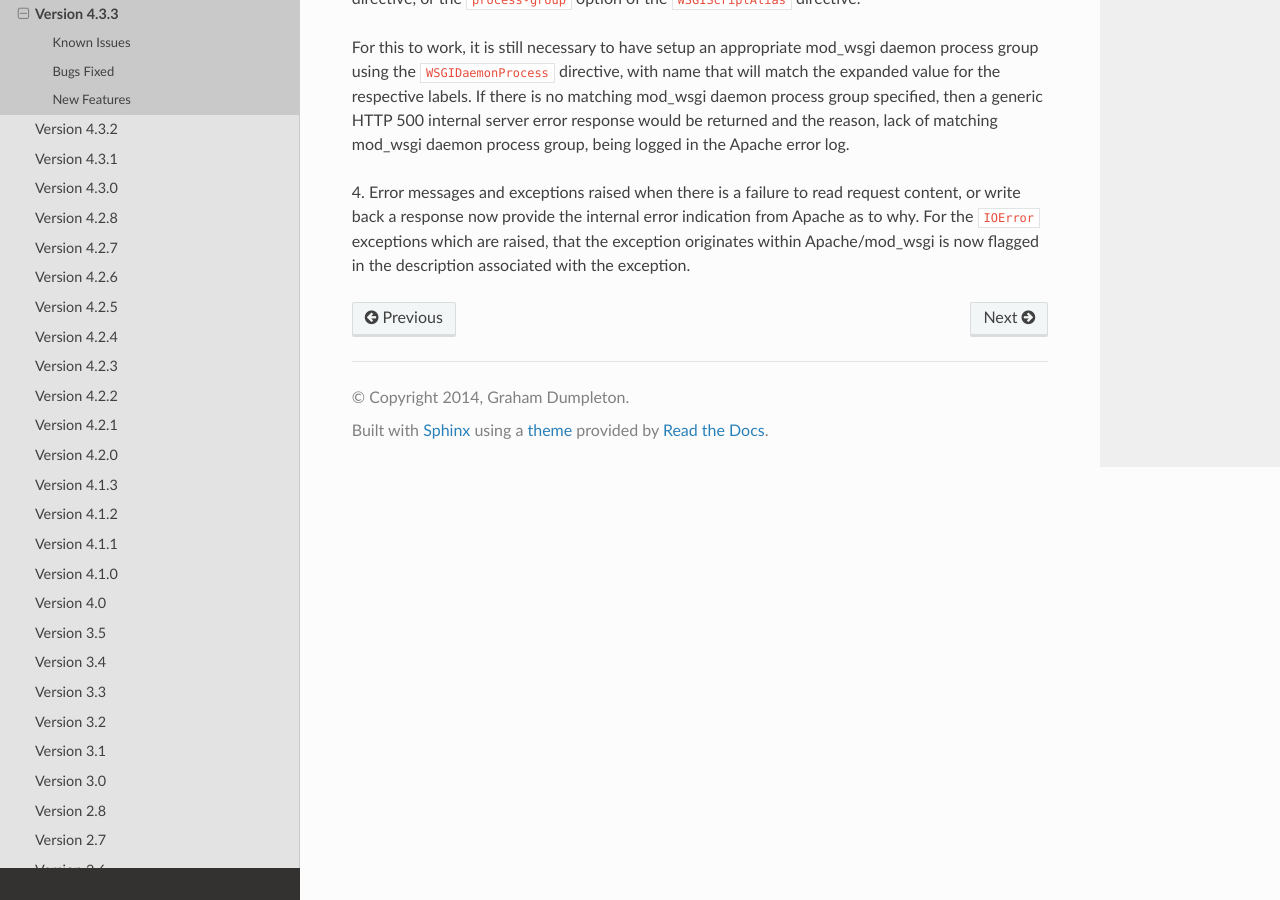
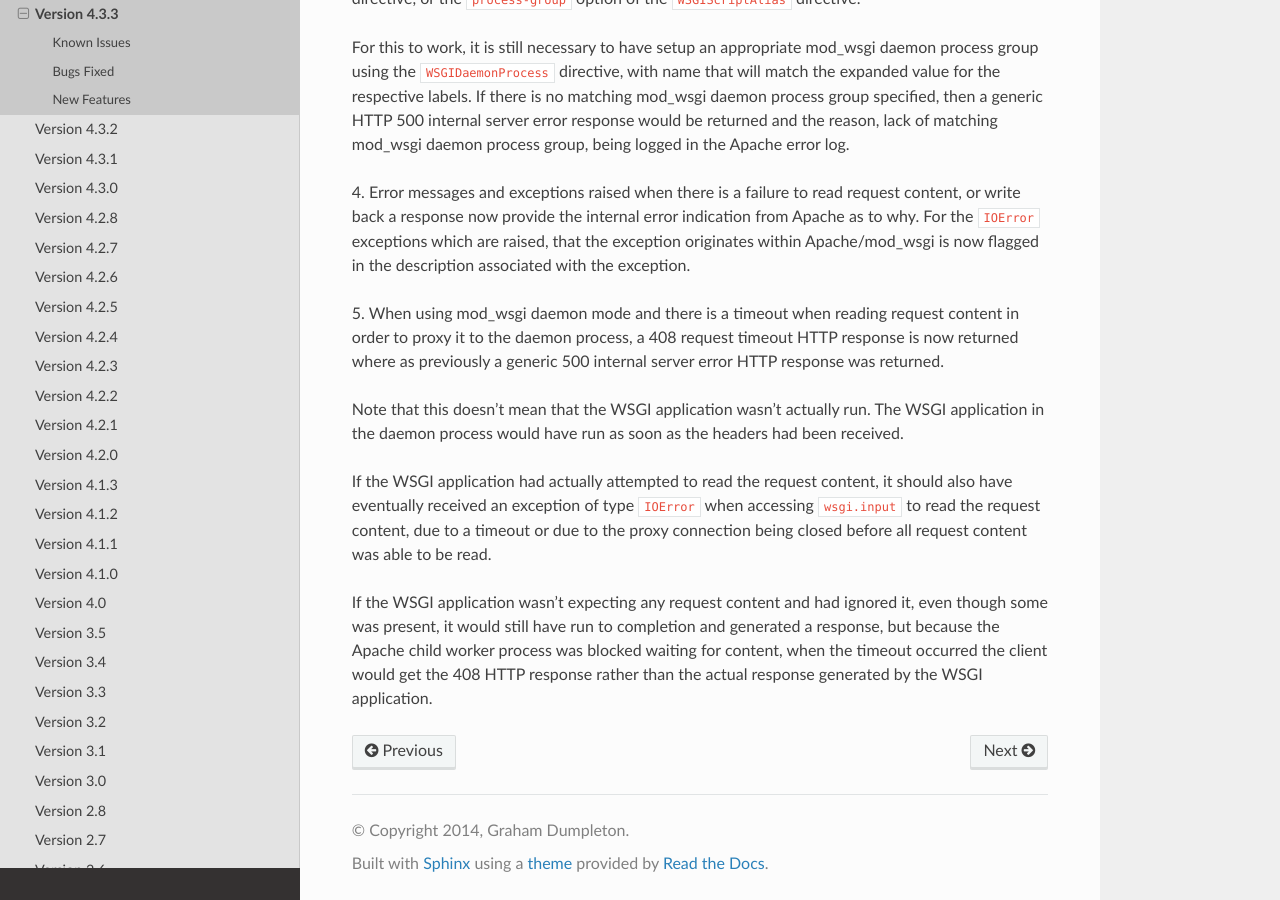
Before and after one commit to GrahamDumpleton/mod_wsgi, a Sphinx documentation site: the page built from docs/release-notes/version-4.3.3.rst, in a window 1280 px wide and 900 px high, scrolled down 2579 px. Built offline with Sphinx 7.4.7 and the Read the Docs theme 2.0.0, drawn with Linux system fonts in a browser that asks for light colours.

Commit message:
When proxying to the daemon process, if a timeout occurs when reading request content, a 408 rather than 500 is now returned. #58

```diff
--- a/docs/release-notes/version-4.3.3.rst
+++ b/docs/release-notes/version-4.3.3.rst
@@ -140,3 +140,25 @@ request content, or write back a response now provide the internal error
 indication from Apache as to why. For the ``IOError`` exceptions which are
 raised, that the exception originates within Apache/mod_wsgi is now flagged
 in the description associated with the exception.
+
+5. When using mod_wsgi daemon mode and there is a timeout when reading
+request content in order to proxy it to the daemon process, a 408 request
+timeout HTTP response is now returned where as previously a generic 500
+internal server error HTTP response was returned.
+
+Note that this doesn't mean that the WSGI application wasn't actually run.
+The WSGI application in the daemon process would have run as soon as the
+headers had been received.
+
+If the WSGI application had actually attempted to read the request content,
+it should also have eventually received an exception of type ``IOError``
+when accessing ``wsgi.input`` to read the request content, due to a
+timeout or due to the proxy connection being closed before all request
+content was able to be read.
+
+If the WSGI application wasn't expecting any request content and had
+ignored it, even though some was present, it would still have run to
+completion and generated a response, but because the Apache child worker
+process was blocked waiting for content, when the timeout occurred the
+client would get the 408 HTTP response rather than the actual response
+generated by the WSGI application.
```
Also changed, not shown: 1 other file.
